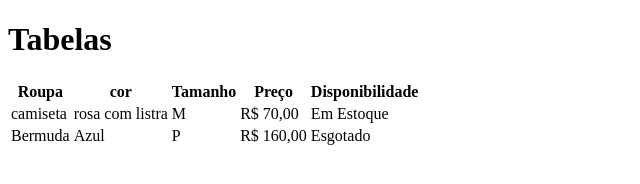
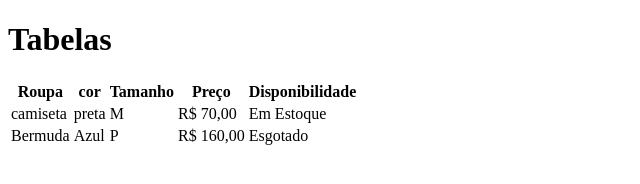
Before and after one commit to Vagnernando/aula-tabelaa, a plain HTML site: page index.html in a window 1280 px wide. Shown: the whole page, without its empty margins (0-640 px from the left). Drawn offline with Linux system fonts and the light colour scheme.

Commit message:
mudando rosa com listra para preta

```diff
--- a/index.html
+++ b/index.html
@@ -18,7 +18,7 @@
         </tr>
         <tr>
             <td>camiseta</td>
-            <td>rosa com listra</td>
+            <td>preta</td>
             <td>M</td>
             <td>R$ 70,00</td>
             <td>Em Estoque</td>
```
